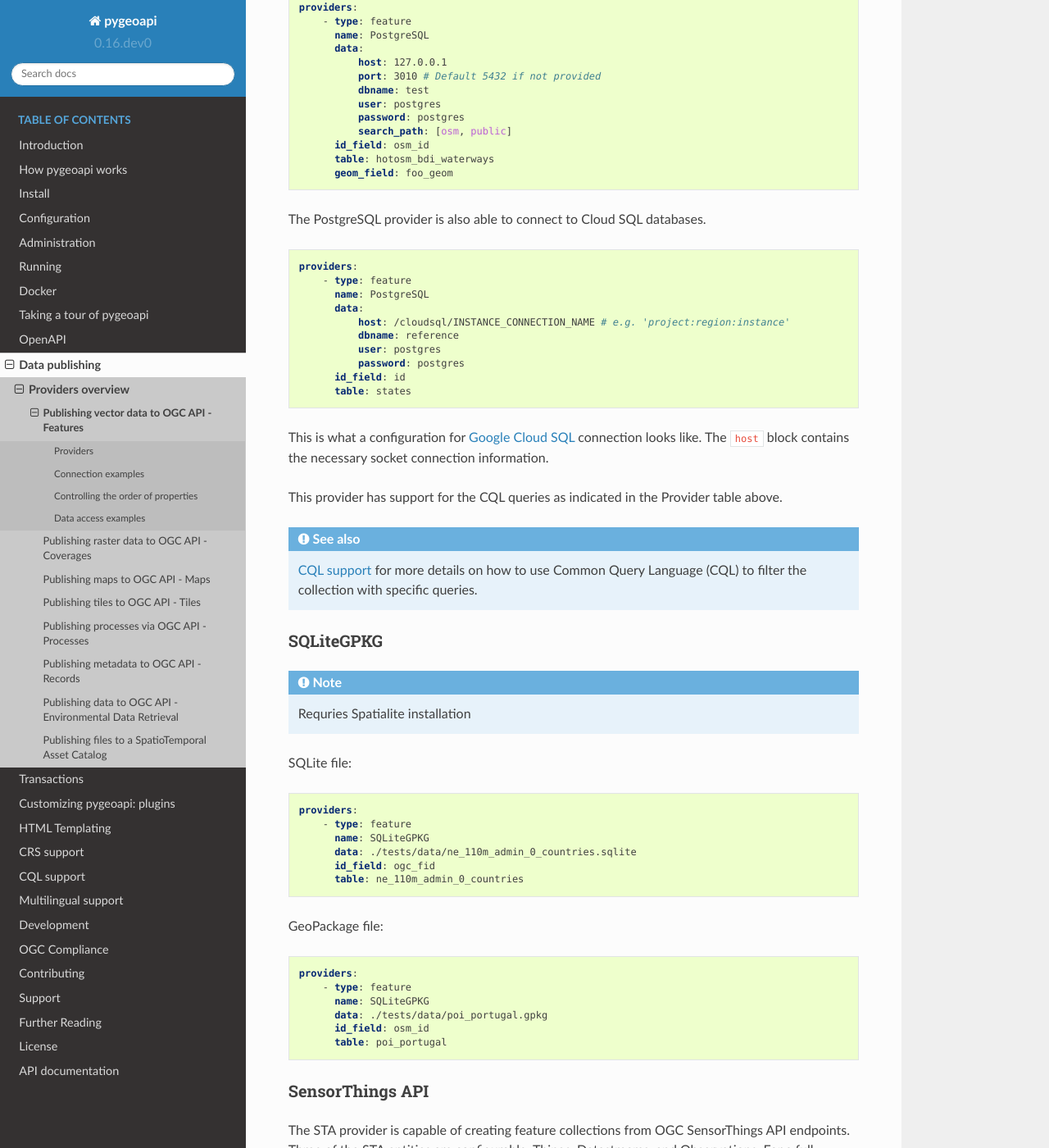
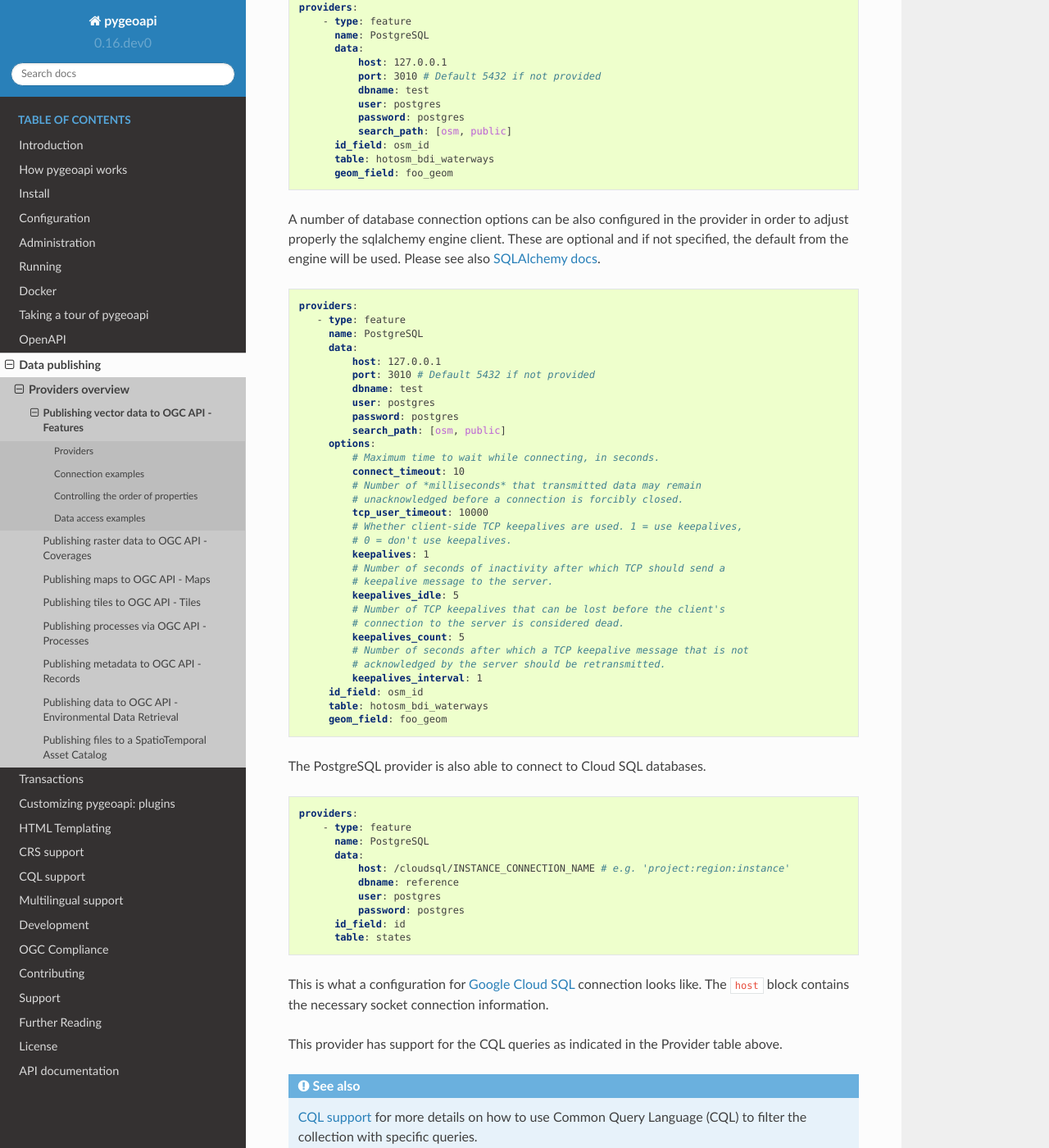
Before and after one commit to geopython/pygeoapi, a Sphinx documentation site: the page built from docs/source/data-publishing/ogcapi-features.rst, in a window 1280 px wide and 1400 px high, scrolled down 6993 px. Shown: the whole window at 82% size. Built offline with Sphinx 7.4.7 and the Read the Docs theme 2.0.0, drawn with Linux system fonts in a browser that asks for light colours.

Commit message:
Move under provider options
Add docs for connection options

Fix typo

Use already existing provider options from config json schema

Use already existing provider options from config json schema

```diff
--- a/docs/source/data-publishing/ogcapi-features.rst
+++ b/docs/source/data-publishing/ogcapi-features.rst
@@ -344,6 +344,43 @@ Must have PostGIS installed.
          table: hotosm_bdi_waterways
          geom_field: foo_geom
 
+A number of database connection options can be also configured in the provider in order to adjust properly the sqlalchemy engine client.
+These are optional and if not specified, the default from the engine will be used. Please see also `SQLAlchemy docs <https://docs.sqlalchemy.org/en/14/core/engines.html#custom-dbapi-connect-arguments-on-connect-routines>`_.
+
+.. code-block:: yaml
+
+    providers:
+       - type: feature
+         name: PostgreSQL
+         data:
+             host: 127.0.0.1
+             port: 3010 # Default 5432 if not provided
+             dbname: test
+             user: postgres
+             password: postgres
+             search_path: [osm, public]
+         options:
+             # Maximum time to wait while connecting, in seconds.
+             connect_timeout: 10
+             # Number of *milliseconds* that transmitted data may remain
+             # unacknowledged before a connection is forcibly closed.
+             tcp_user_timeout: 10000
+             # Whether client-side TCP keepalives are used. 1 = use keepalives,
+             # 0 = don't use keepalives.
+             keepalives: 1
+             # Number of seconds of inactivity after which TCP should send a
+             # keepalive message to the server.
+             keepalives_idle: 5
+             # Number of TCP keepalives that can be lost before the client's
+             # connection to the server is considered dead.
+             keepalives_count: 5
+             # Number of seconds after which a TCP keepalive message that is not
+             # acknowledged by the server should be retransmitted.
+             keepalives_interval: 1
+         id_field: osm_id
+         table: hotosm_bdi_waterways
+         geom_field: foo_geom
+
 The PostgreSQL provider is also able to connect to Cloud SQL databases.
 
 .. code-block:: yaml
```
Also changed, not shown: 3 other files.
